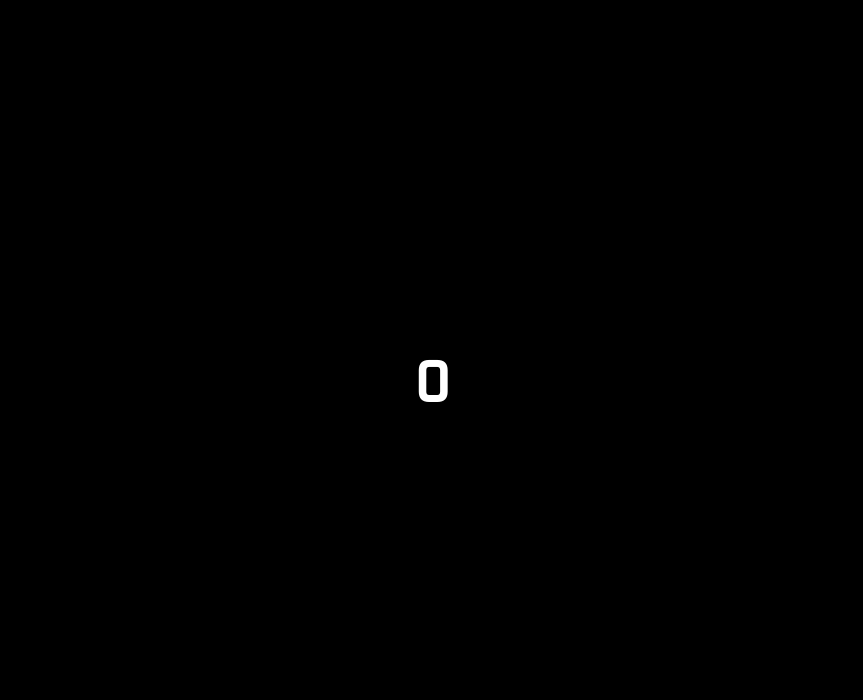
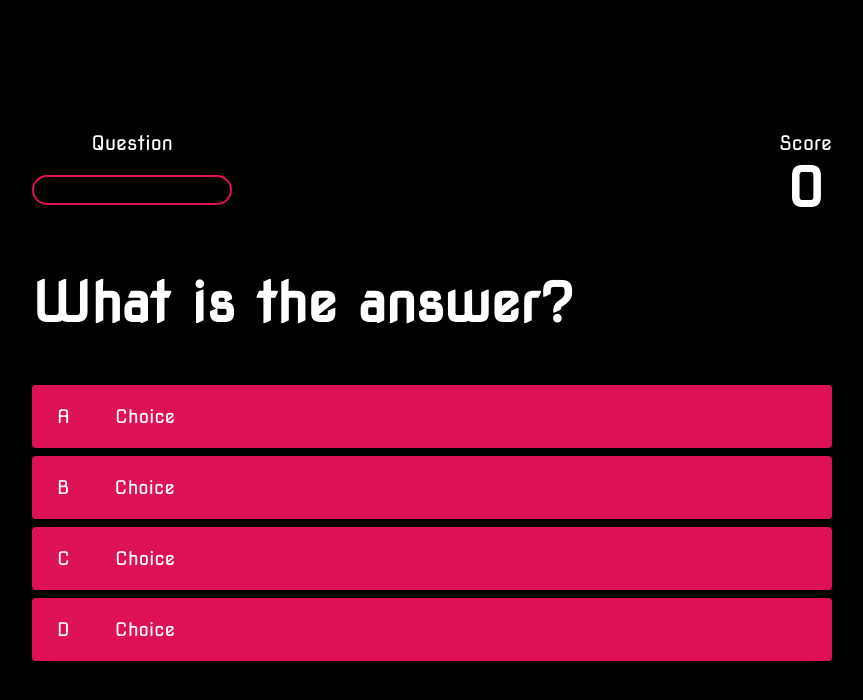
Before and after one commit to vicchyx/code-quizz, a plain HTML site: page game.html in a window 1280 px wide. Shown: the whole page, without its empty margins (208-1071 px from the left). Drawn offline with Linux system fonts and the light colour scheme.

Commit message:
starting game.js code

```diff
--- a/game.css
+++ b/game.css
@@ -0,0 +1,75 @@
+body {
+    color: #fff;
+}
+
+.choice-container {
+    display: flex;
+    margin-bottom: 0.8rem;
+    width: 100%;
+    border-radius: 4px;
+    background-color: #DD1155;
+    font-size: 3rem;
+    min-width: 80rem;
+}
+
+.choice-container:hover {
+    cursor: pointer;
+    box-shadow: 0 0.4rem 1.4rem 0 #DD1155;
+    transform: scale(1.02);
+    transform: transform 100ms;
+}
+
+.choice-prefix {
+    padding: 2rem 2.5rem;
+    color: white;
+}
+
+.choice-text {
+    padding: 2rem;
+    width: 100%;
+}
+
+.correct {
+    background: linear-gradient(32deg, rgba(11, 223, 36) 0%, rgb(41, 232, 111) 100%);
+}
+
+.incorrect {
+    background: linear-gradient(32deg, rgba(230, 29, 29, 1) 0%, rgb (224, 11, 11, 1) 100%);
+}
+
+#hud {
+    display: flex;
+    justify-content: space-between;
+}
+
+.hud-prefix {
+    text-align: center;
+    font-size: 2rem;
+}
+
+.hud-main-text {
+    text-align: center;
+}
+
+#progressBar {
+    width: 20rem;
+    height: 3rem;
+    border: 0.2rem solid #DD1155;
+    margin-top: 2rem;
+    border-radius: 50px;
+    overflow: hidden;
+}
+
+#progressBarFull {
+    height: 100%;
+    background: #63E2C6;
+    width: 0%;
+}
+
+
+@media screen and (max-width: 768px) {
+
+    .choice-container {
+        min-width: 40rem;
+    }
+}
--- a/game.html
+++ b/game.html
@@ -19,9 +19,6 @@
                             <div id="progressBarFull"></div>
 
                         </div>
-
-
-
                 </div>
                 <div class="hud-item">
                     <p class="hud-prefix">
@@ -33,10 +30,30 @@
                 </div>
 
             </div>
+            <h1 id="question">What is the answer?</h1>
+            <div class="choice-container">
+                <p class="choice-prefix">A</p>
+                <p class="choice-text" data-number="1">Choice</p>
+            </div>
+
+            <div class="choice-container">
+                <p class="choice-prefix">B</p>
+                <p class="choice-text" data-number="2">Choice</p>
+            </div>
+
+            <div class="choice-container">
+                <p class="choice-prefix">C</p>
+                <p class="choice-text" data-number="3">Choice</p>
+            </div>
+
+            <div class="choice-container">
+                <p class="choice-prefix">D</p>
+                <p class="choice-text" data-number="4">Choice</p>
+            </div>
         </div>
     </div>
 
-
+<script src="game.js"></script>
 
 </body>
 </html>
--- a/game.js
+++ b/game.js
@@ -0,0 +1,21 @@
+const question = document.querySelector('#question');
+const choices = Array.from(document.querySelectorAll('.choice-text'));
+const progressText = document.querySelector('#progressText');
+const scoreText = document.querySelector('#score');
+const progressBarFull = document.querySelector('#progressBarFull');
+
+let currentQuestion = {}
+let acceptingAnswers = true
+let score = 0
+let questionCounter = 0
+let availableQuestions = []
+
+let questions = [
+    {
+        question: 'What is...',
+        choice1: '2',
+        choice2: '2',
+        choice3: '2',
+        choice4: '2',
+    }
+]
```
